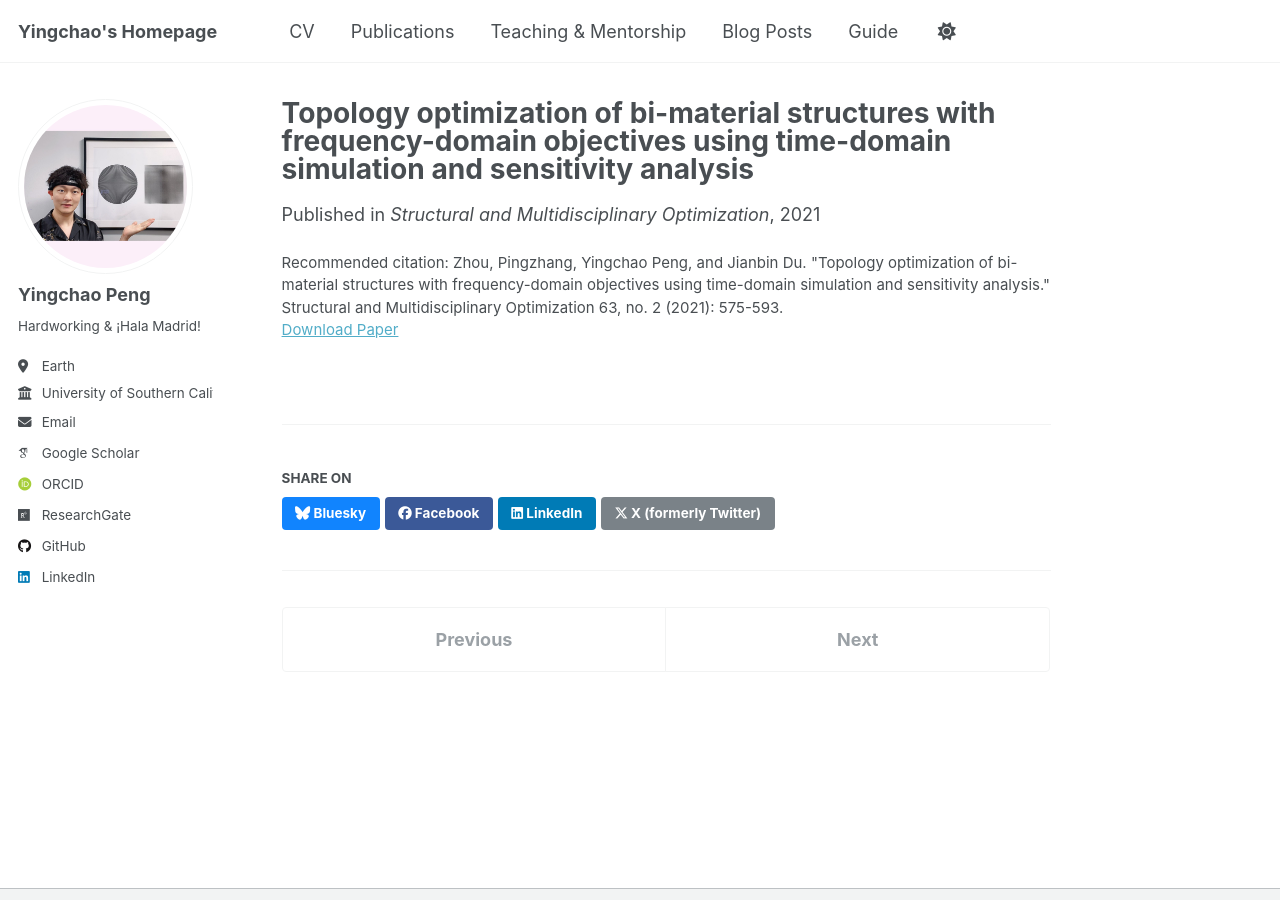
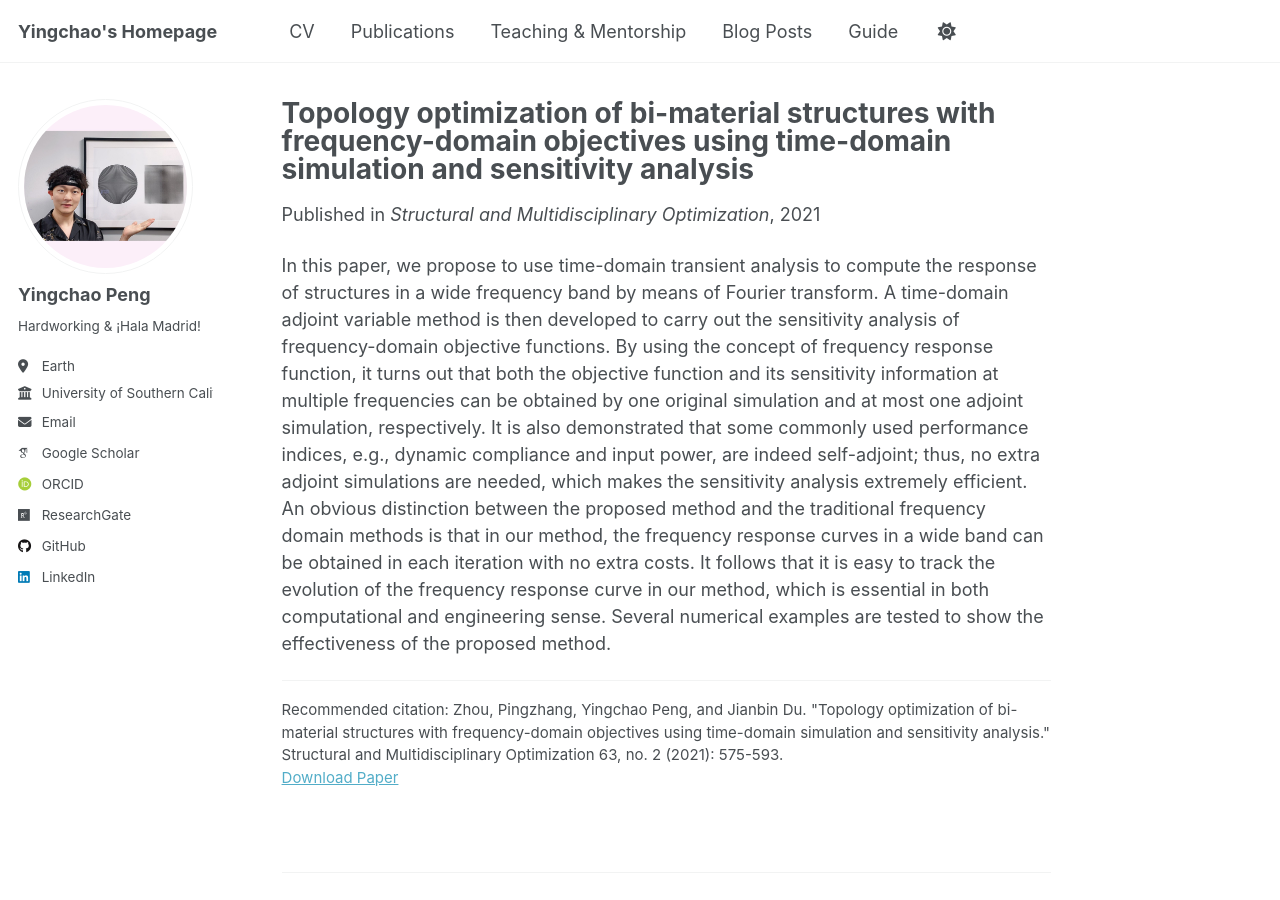
Before and after one commit to YingchaoPeng/YingchaoPeng.github.io, a Jekyll site: the page built from _publications/2021-01-21-springer-topology-optimization-1.md, in a window 1280 px wide and 900 px high. Built offline with Jekyll 4.4.1, drawn with Linux system fonts in a browser that asks for light colours; some web fonts are replaced; a script that is not in the unit is left out.

Commit message:
Update 2021-01-21-springer-topology-optimization-1.md

```diff
--- a/_publications/2021-01-21-springer-topology-optimization-1.md
+++ b/_publications/2021-01-21-springer-topology-optimization-1.md
@@ -3,7 +3,14 @@ title: "Topology optimization of bi-material structures with frequency-domain ob
 collection: publications
 category: manuscripts
 permalink: /publication/2021-01-21-springer-topology-optimization-1
-excerpt: 'In this paper, we propose to use time-domain transient analysis to compute the response of structures in a wide frequency
+excerpt: 'In this paper, we present a time-domain topology optimization framework for designing bi-material structures with frequency-domain objectives. This approach is especially efficient and preferable when the wide frequency band response is of interest since only one time-domain simulation is enough to find the structural dynamic response throughout the frequency band.'
+date: 2021-01-21
+venue: 'Structural and Multidisciplinary Optimization'
+paperurl: 'https://link.springer.com/article/10.1007/s00158-020-02814-x'
+citation: 'Zhou, Pingzhang, Yingchao Peng, and Jianbin Du. "Topology optimization of bi-material structures with frequency-domain objectives using time-domain simulation and sensitivity analysis." Structural and Multidisciplinary Optimization 63, no. 2 (2021): 575-593.'
+---
+
+In this paper, we propose to use time-domain transient analysis to compute the response of structures in a wide frequency
 band by means of Fourier transform. A time-domain adjoint variable method is then developed to carry out the sensitivity
 analysis of frequency-domain objective functions. By using the concept of frequency response function, it turns out that both
 the objective function and its sensitivity information at multiple frequencies can be obtained by one original simulation and
```
Also changed, not shown: other parts of _publications/2021-01-21-springer-topology-optimization-1.md (+2 -5 lines).
